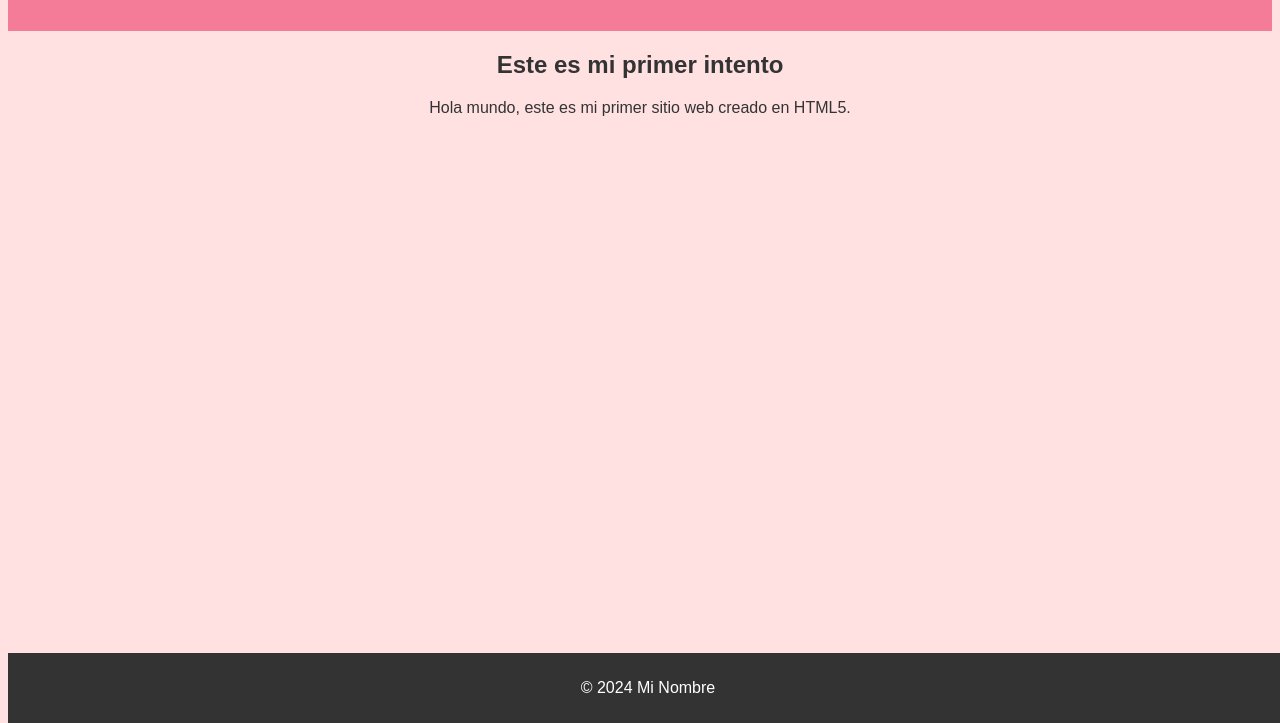
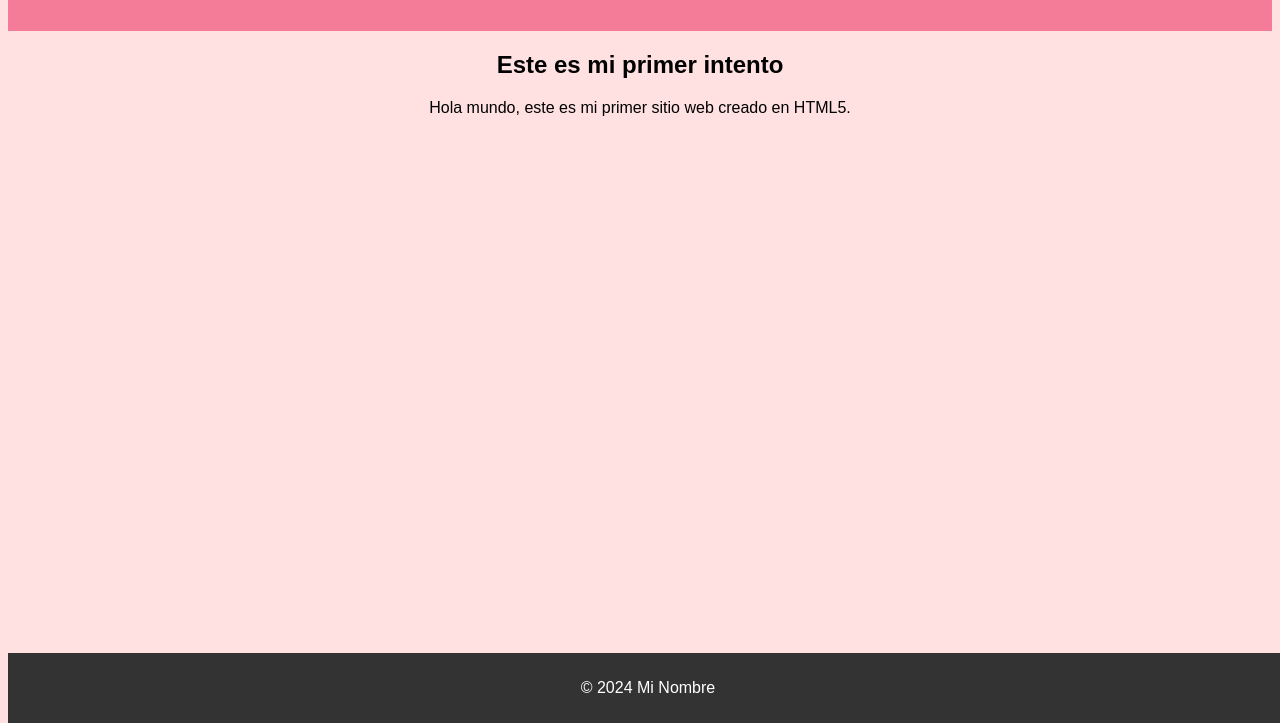
Before and after one commit to sammytsukino/ejerciciosHtml, a plain HTML site: page index.html in a window 1280 px wide. Shown: the part 77-800 px from the top of the page. Drawn offline with Linux system fonts and the light colour scheme.

Commit message:
text color changed

```diff
--- a/index.html
+++ b/index.html
@@ -9,7 +9,7 @@
       body {
         font-family: Arial, sans-serif;
         background-color: #ffe1e1;
-        color: #333;
+        color: #000000;
         text-align: center;
       }
 
```
